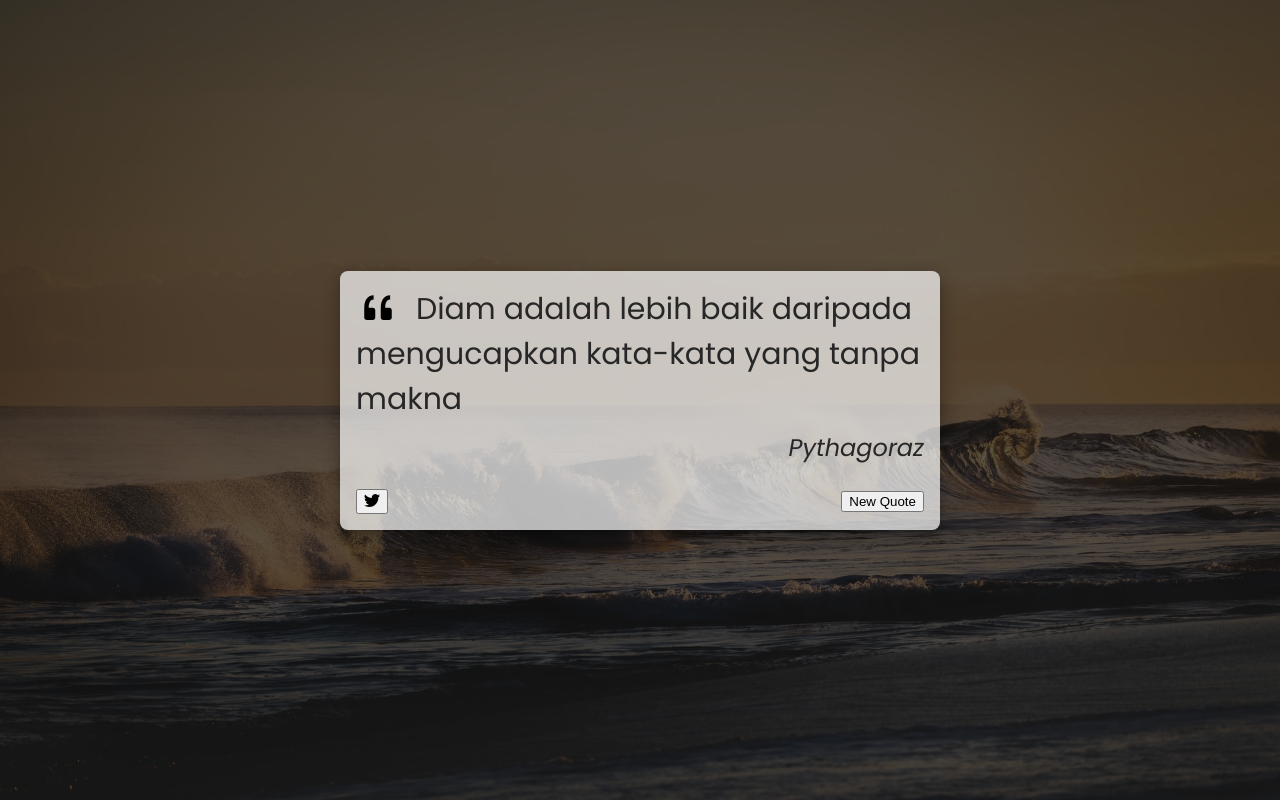
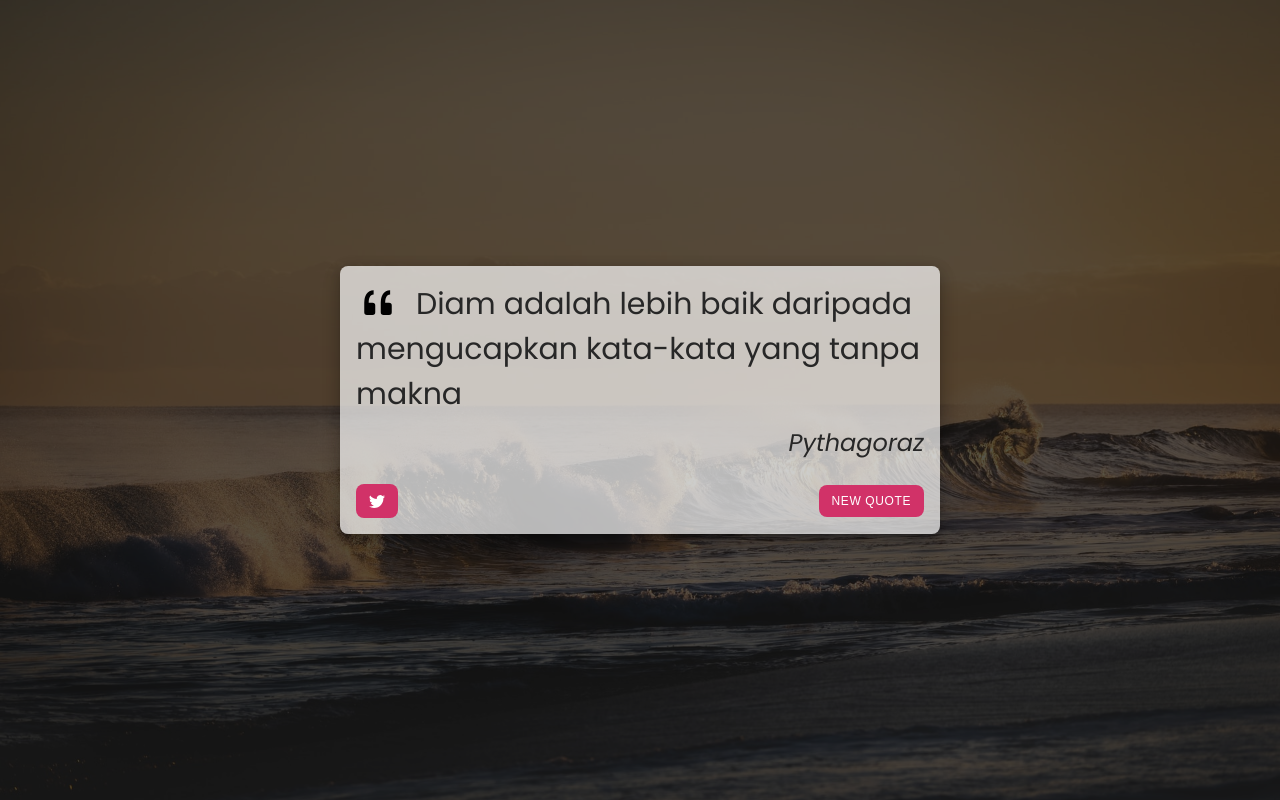
Before and after one commit to caclm10/quote-generator, a plain HTML site: page index.html in a window 1280 px wide. Both pictures are taken after a click on the button 372 px from the left and 501 px from the top of the page. Drawn offline with Linux system fonts and the light colour scheme.

Commit message:
add button style

```diff
--- a/index.html
+++ b/index.html
@@ -29,8 +29,12 @@
             </div>
 
             <div class="actions">
-                <button type="button" id="twitter-button">
-                    <img src="./icons/twitter.svg" alt="twitter" class="twitter-icon">
+                <button type="button" id="twitter-button" class="twitter-button">
+                    <svg xmlns="http://www.w3.org/2000/svg" width="16" height="16" fill="currentColor"
+                        class="twitter-icon" viewBox="0 0 16 16">
+                        <path
+                            d="M5.026 15c6.038 0 9.341-5.003 9.341-9.334 0-.14 0-.282-.006-.422A6.685 6.685 0 0 0 16 3.542a6.658 6.658 0 0 1-1.889.518 3.301 3.301 0 0 0 1.447-1.817 6.533 6.533 0 0 1-2.087.793A3.286 3.286 0 0 0 7.875 6.03a9.325 9.325 0 0 1-6.767-3.429 3.289 3.289 0 0 0 1.018 4.382A3.323 3.323 0 0 1 .64 6.575v.045a3.288 3.288 0 0 0 2.632 3.218 3.203 3.203 0 0 1-.865.115 3.23 3.23 0 0 1-.614-.057 3.283 3.283 0 0 0 3.067 2.277A6.588 6.588 0 0 1 .78 13.58a6.32 6.32 0 0 1-.78-.045A9.344 9.344 0 0 0 5.026 15z" />
+                    </svg>
                 </button>
                 <button type="button" id="new-quote-button">New Quote</button>
             </div>
--- a/script.js
+++ b/script.js
@@ -0,0 +1,35 @@
+function runButton() {
+    const buttons = document.querySelectorAll(`button`)
+
+    for (const button of buttons) {
+        const box = button.getBoundingClientRect()
+
+        button.addEventListener('click', event => {
+            const buttonPos = {
+                left: box.left + window.scrollX + document.documentElement.clientLeft,
+                top: box.top + window.scrollY + document.documentElement.clientTop,
+            }
+
+            const relative = {
+                x: event.pageX - buttonPos.left,
+                y: event.pageY - buttonPos.top
+            }
+
+            const ripple = document.createElement('span')
+            ripple.classList.add('ripple')
+            ripple.style.left = `${relative.x}px`
+            ripple.style.top = `${relative.y}px`
+
+            button.appendChild(ripple)
+
+            setTimeout(() => {
+                ripple.remove()
+            }, 900)
+        })
+    }
+}
+
+
+window.addEventListener('DOMContentLoaded', () => {
+    runButton()
+})
--- a/style.css
+++ b/style.css
@@ -1,3 +1,25 @@
+:root {
+    --primary: #d13268;
+    --primary-dark: #9a003e;
+    --primary-light: #ff6996;
+    --primary-contrast: #fff;
+    --primary-rgb: 209, 50, 104;
+}
+
+@keyframes ripple {
+    0% {
+        width: 0;
+        height: 0;
+        opacity: 0.5;
+    }
+
+    100% {
+        width: 500px;
+        height: 500px;
+        opacity: 0;
+    }
+}
+
 html {
     box-sizing: border-box;
 }
@@ -52,6 +74,7 @@ main {
     height: var(--quote-icon-size);
     margin-right: 1rem;
     float: left;
+    color: white;
 }
 
 .quote-text {
@@ -74,3 +97,54 @@ main {
     justify-content: space-between;
     align-items: center;
 }
+
+.twitter-icon {
+    transition: color 0.5s;
+    pointer-events: none;
+}
+
+.twitter-button:hover .twitter-icon {
+    color: #38a1f3;
+}
+
+button {
+    --main: var(--primary);
+    --main-dark: var(--primary-dark);
+    --contrast: var(--primary-contrast);
+    --main-rgb: var(--primary-rgb);
+    --rounded: 8px;
+    --bg-color: var(--main);
+    --color: var(--contrast);
+    --border-color: transparent;
+    outline: none;
+    border: 0px solid var(--border-color);
+    border-radius: var(--rounded);
+    background-color: var(--bg-color);
+    color: var(--color);
+    position: relative;
+    display: inline-flex;
+    align-items: center;
+    justify-content: center;
+    overflow: hidden;
+    font-size: 0.75rem;
+    text-transform: uppercase;
+    letter-spacing: 0.05em;
+    padding: calc(0.5rem + 1px) calc(0.75rem + 1px);
+    cursor: pointer;
+    transition: background 0.5s, border 0.5s;
+}
+
+button:hover {
+    --bg-color: var(--main-dark);
+    --border-color: var(--main-dark);
+}
+
+.ripple {
+    --ripple-color: rgba(255, 255, 255, 0.5);
+    background-color: var(--ripple-color);
+    border-radius: 50%;
+    position: absolute;
+    transform: translate(-50%, -50%);
+    pointer-events: none;
+    animation: ripple 1s linear infinite;
+}
```
